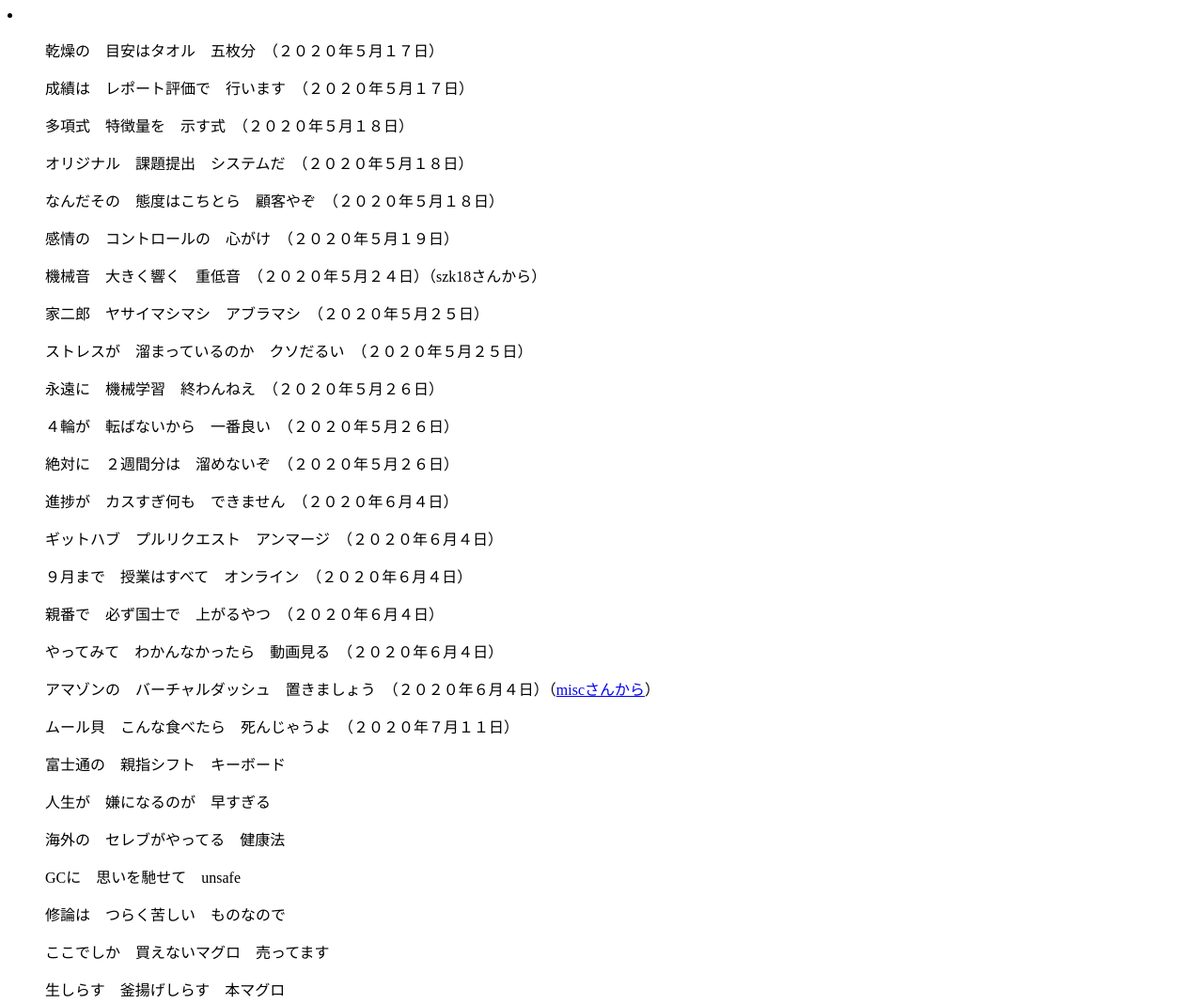
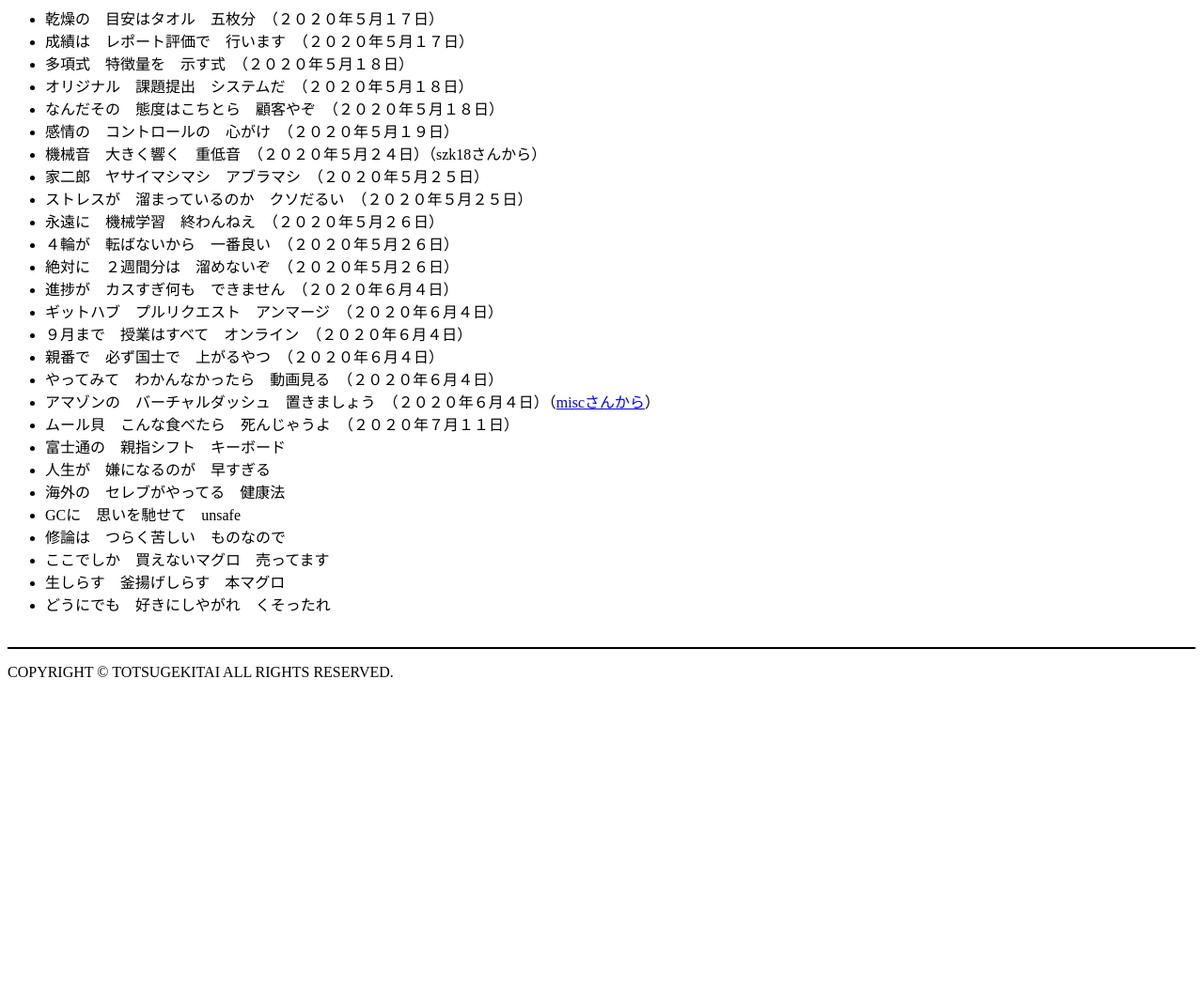
Before and after one commit to Totsugekitai/totsugekitai.github.io, a plain HTML site: page index.html in a window 1280 px wide. Shown: the part 1280-2348 px from the top of the page at 94% size. After the commit the page ends 2021 px from the top, so only its background shows below. Drawn offline with Linux system fonts and the light colour scheme.

Commit message:
ulとliが逆だったので修正

```diff
--- a/index.html
+++ b/index.html
@@ -52,35 +52,35 @@
       日々浮かんだ五七五を書き連ねていきます。<br>
       掲載希望の方は連絡下さい。<br>
     </p>
-    <li>
-      <ul>乾燥の　目安はタオル　五枚分　（２０２０年５月１７日）</ul>
-      <ul>成績は　レポート評価で　行います　（２０２０年５月１７日）</ul>
-      <ul>多項式　特徴量を　示す式　（２０２０年５月１８日）</ul>
-      <ul>オリジナル　課題提出　システムだ　（２０２０年５月１８日）</ul>
-      <ul>なんだその　態度はこちとら　顧客やぞ　（２０２０年５月１８日）</ul>
-      <ul>感情の　コントロールの　心がけ　（２０２０年５月１９日）</ul>
-      <ul>機械音　大きく響く　重低音　（２０２０年５月２４日）（szk18さんから）</ul>
-      <ul>家二郎　ヤサイマシマシ　アブラマシ　（２０２０年５月２５日）</ul>
-      <ul>ストレスが　溜まっているのか　クソだるい　（２０２０年５月２５日）</ul>
-      <ul>永遠に　機械学習　終わんねえ　（２０２０年５月２６日）</ul>
-      <ul>４輪が　転ばないから　一番良い　（２０２０年５月２６日）</ul>
-      <ul>絶対に　２週間分は　溜めないぞ　（２０２０年５月２６日）</ul>
-      <ul>進捗が　カスすぎ何も　できません　（２０２０年６月４日）</ul>
-      <ul>ギットハブ　プルリクエスト　アンマージ　（２０２０年６月４日）</ul>
-      <ul>９月まで　授業はすべて　オンライン　（２０２０年６月４日）</ul>
-      <ul>親番で　必ず国士で　上がるやつ　（２０２０年６月４日）</ul>
-      <ul>やってみて　わかんなかったら　動画見る　（２０２０年６月４日）</ul>
-      <ul>アマゾンの　バーチャルダッシュ　置きましょう　（２０２０年６月４日）（<a href="https://twitter.com/misc47/status/1268389018284093440">miscさんから</a>）</ul>
-      <ul>ムール貝　こんな食べたら　死んじゃうよ　（２０２０年７月１１日）</ul>
-      <ul>富士通の　親指シフト　キーボード</ul>
-      <ul>人生が　嫌になるのが　早すぎる</ul>
-      <ul>海外の　セレブがやってる　健康法</ul>
-      <ul>GCに　思いを馳せて　unsafe</ul>
-      <ul>修論は　つらく苦しい　ものなので</ul>
-      <ul>ここでしか　買えないマグロ　売ってます</ul>
-      <ul>生しらす　釜揚げしらす　本マグロ</ul>
-      <ul>どうにでも　好きにしやがれ　くそったれ</ul>
-    </li>
+    <ul>
+      <li>乾燥の　目安はタオル　五枚分　（２０２０年５月１７日）</li>
+      <li>成績は　レポート評価で　行います　（２０２０年５月１７日）</li>
+      <li>多項式　特徴量を　示す式　（２０２０年５月１８日）</li>
+      <li>オリジナル　課題提出　システムだ　（２０２０年５月１８日）</li>
+      <li>なんだその　態度はこちとら　顧客やぞ　（２０２０年５月１８日）</li>
+      <li>感情の　コントロールの　心がけ　（２０２０年５月１９日）</li>
+      <li>機械音　大きく響く　重低音　（２０２０年５月２４日）（szk18さんから）</li>
+      <li>家二郎　ヤサイマシマシ　アブラマシ　（２０２０年５月２５日）</li>
+      <li>ストレスが　溜まっているのか　クソだるい　（２０２０年５月２５日）</li>
+      <li>永遠に　機械学習　終わんねえ　（２０２０年５月２６日）</li>
+      <li>４輪が　転ばないから　一番良い　（２０２０年５月２６日）</li>
+      <li>絶対に　２週間分は　溜めないぞ　（２０２０年５月２６日）</li>
+      <li>進捗が　カスすぎ何も　できません　（２０２０年６月４日）</li>
+      <li>ギットハブ　プルリクエスト　アンマージ　（２０２０年６月４日）</li>
+      <li>９月まで　授業はすべて　オンライン　（２０２０年６月４日）</li>
+      <li>親番で　必ず国士で　上がるやつ　（２０２０年６月４日）</li>
+      <li>やってみて　わかんなかったら　動画見る　（２０２０年６月４日）</li>
+      <li>アマゾンの　バーチャルダッシュ　置きましょう　（２０２０年６月４日）（<a href="https://twitter.com/misc47/status/1268389018284093440">miscさんから</a>）</li>
+      <li>ムール貝　こんな食べたら　死んじゃうよ　（２０２０年７月１１日）</li>
+      <li>富士通の　親指シフト　キーボード</li>
+      <li>人生が　嫌になるのが　早すぎる</li>
+      <li>海外の　セレブがやってる　健康法</li>
+      <li>GCに　思いを馳せて　unsafe</li>
+      <li>修論は　つらく苦しい　ものなので</li>
+      <li>ここでしか　買えないマグロ　売ってます</li>
+      <li>生しらす　釜揚げしらす　本マグロ</li>
+      <li>どうにでも　好きにしやがれ　くそったれ</li>
+    </ul>
 
     <br>
     <footer style="border-top:solid 2px">
```
